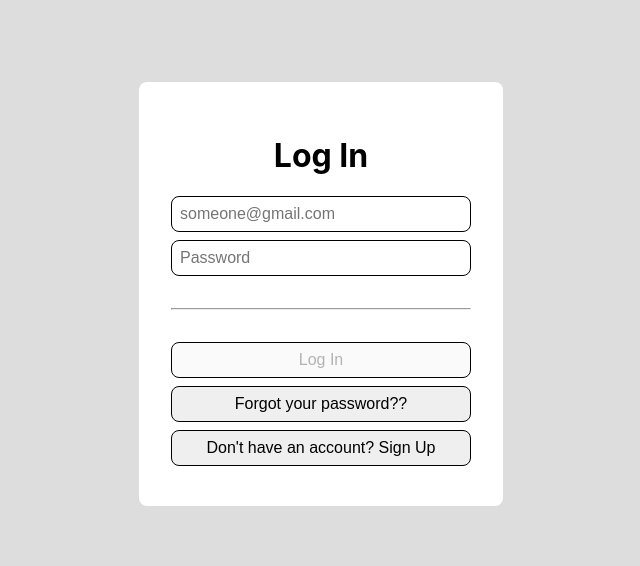
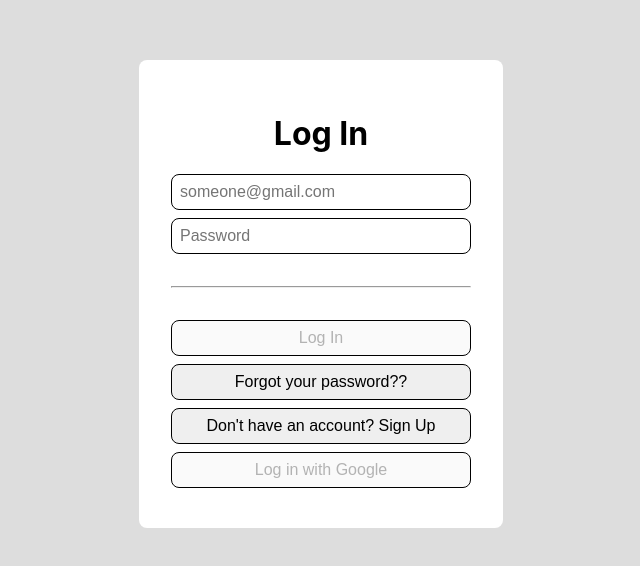
Before and after one commit to shaunwa/react-auth-course, a React (Create React App) app in the folder front-end/: page /login in a window 1280 px wide. Shown: the part 106-672 px from the top of the page, without its empty margins (319-959 px from the left). Built offline with nearby package versions, Linux system fonts and the light colour scheme; no server answers.

Commit message:
Added Sign In w Google button to Log in page

```diff
--- a/front-end/src/pages/LogInPage.js
+++ b/front-end/src/pages/LogInPage.js
@@ -1,4 +1,4 @@
-import { useState } from 'react';
+import { useState, useEffect } from 'react';
 import { useHistory } from 'react-router-dom';
 import axios from 'axios';
 import { useToken } from '../auth/useToken';
@@ -11,7 +11,23 @@
     const [emailValue, setEmailValue] = useState('');
     const [passwordValue, setPasswordValue] = useState('');
 
+    const [googleOauthUrl, setGoogleOauthUrl] = useState('');
+
     const history = useHistory();
+
+    useEffect(() => {
+        const loadOauthUrl = async () => {
+            try {
+                const response = await axios.get('/auth/google/url');
+                const { url } = response.data;
+                setGoogleOauthUrl(url);
+            } catch (e) {
+                console.log(e);
+            }
+        }
+
+        loadOauthUrl();
+    }, []);
 
     const onLogInClicked = async () => {
         const response = await axios.post('/api/login', {
@@ -45,6 +61,12 @@
             >Log In</button>
             <button onClick={() => history.push('/forgot-password')}>Forgot your password??</button>
             <button onClick={() => history.push('/signup')}>Don't have an account? Sign Up</button>
+            <button
+                disabled={!googleOauthUrl}
+                onClick={() => { window.location.href = googleOauthUrl; }}
+            >
+                Log in with Google
+            </button>
         </div>
     );
 }
```
